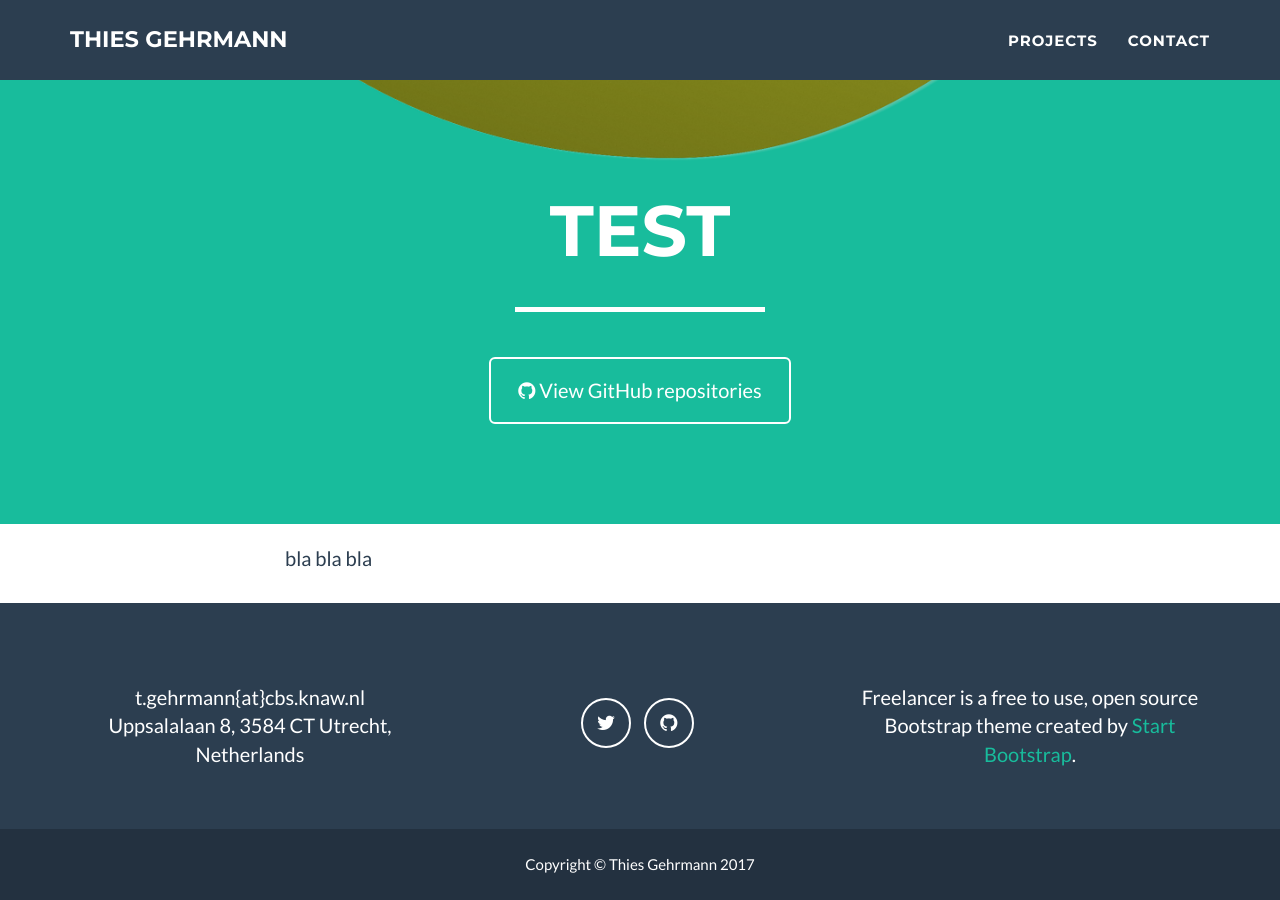
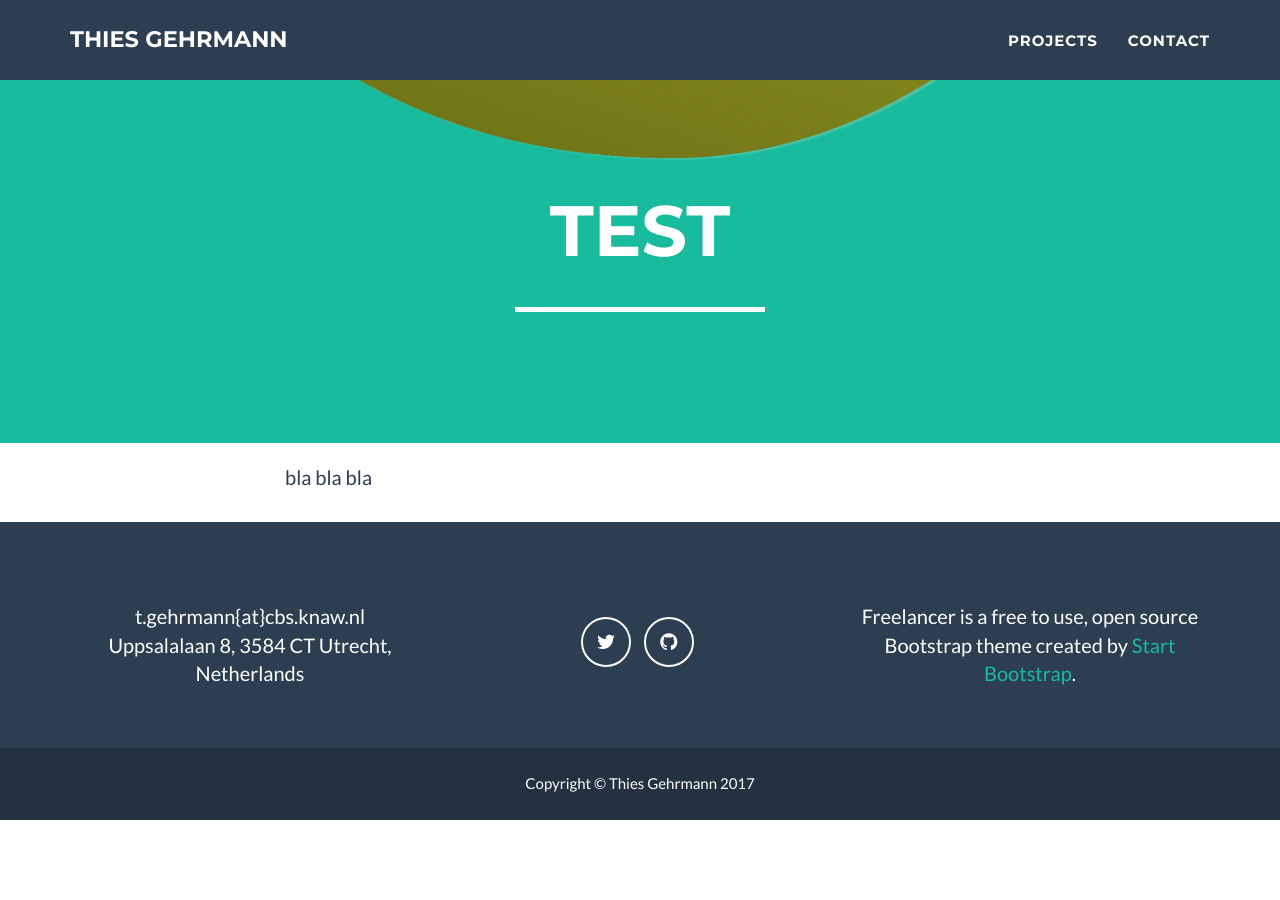
Before and after one commit to thiesgehrmann/thiesgehrmann.github.io, a Jekyll site: the page built from _posts/2014-07-18-project-1.markdown, in a window 1280 px wide and 900 px high, scrolled down 1148 px. Built offline with Jekyll 4.4.1, drawn with Linux system fonts in a browser that asks for light colours; after the commit the page ends 1968 px from its top, so only the background shows below that.

```diff
--- a/_includes/header_post.html
+++ b/_includes/header_post.html
@@ -17,7 +17,7 @@
                 <!--{{page.article}}-->
                 <div class="col-lg-12">
                   <div class="col-lg-8 col-lg-offset-2 text-center">
-                      {% if page.github != "" %}
+                      {% if page.github != "" and page.github.strip != nil %}
                       <a href="{{page.github}}" class="btn btn-lg btn-outline">
                           <i class="fa fa-github"></i> View GitHub repositories
                       </a>
```
